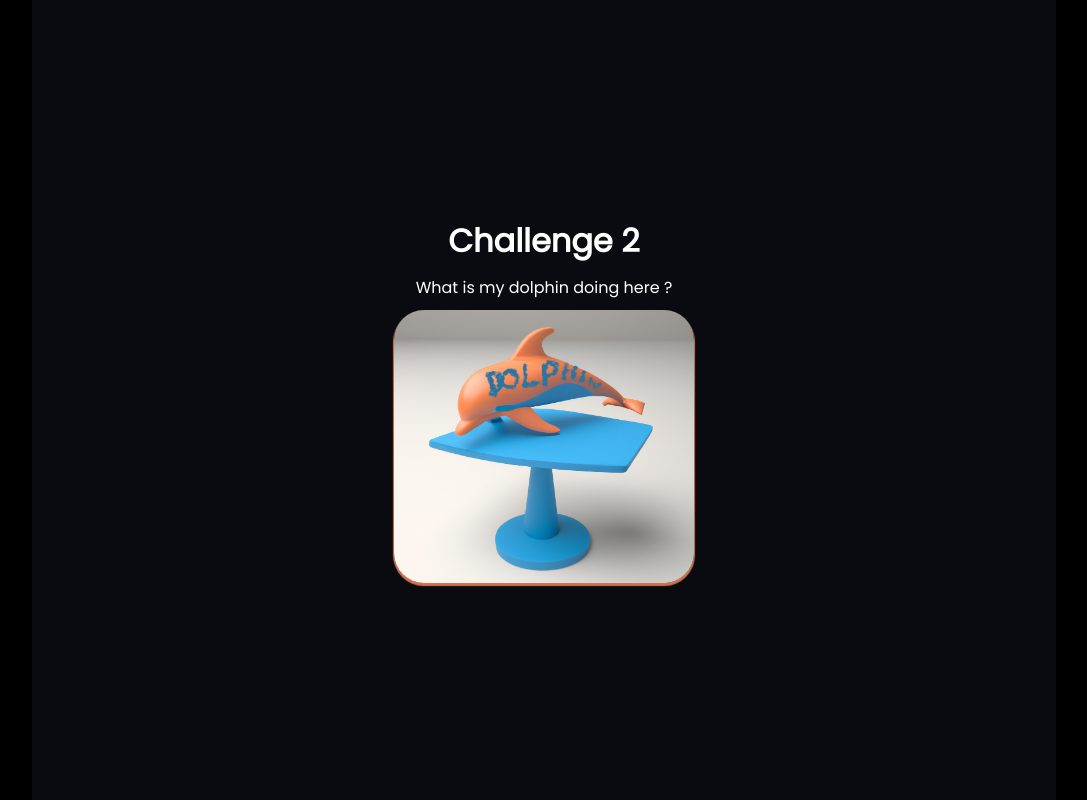
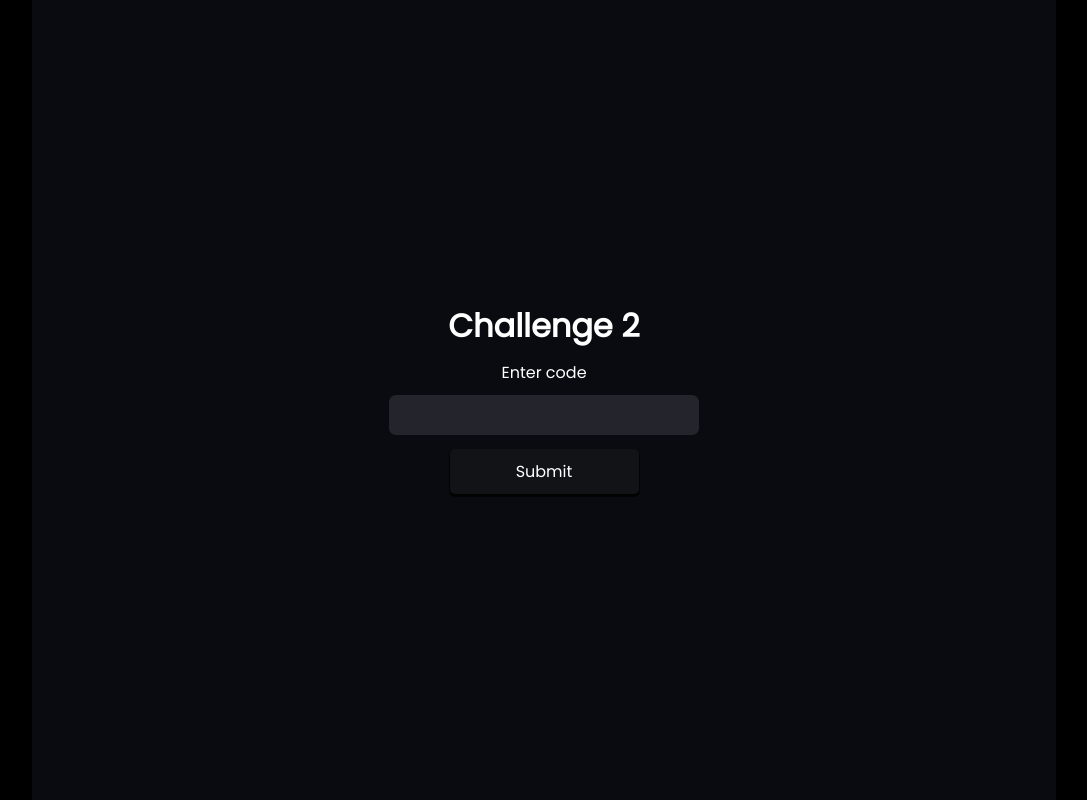
Before and after one commit to antaww/Hack-Me-Challenge, a PHP site: page /pages/challenge2.php in a window 1280 px wide. Shown: the whole page, without its empty margins (96-1183 px from the left). Run offline with PHP 8.4, Linux system fonts and the light colour scheme; data that the repository does not hold is empty.

Commit message:
feat(style): Add challenge 2 security.

```diff
--- a/pages/challenge2.php
+++ b/pages/challenge2.php
@@ -11,30 +11,41 @@
 		<div class="container">
 			<div class="pageTitle" style="color:white;">Challenge 2</div>
 			<?php
+			$expectedCode = 'CHALLENGE48H'; //cookie -> message -> image -> flag js -> morse -> binary -> code
+
+			if (!isset($_POST['codeC2'])) {
+				echo '<form autocomplete="off" class="password-form" method="post">';
+				echo '<label for="code">Enter code</label>';
+				echo '<input autocomplete="off" type="password" name="codeC2" id="code">';
+				echo '<button type="submit" value="Submit">Submit</button>';
+				echo '</form>';
+			} else {
+				$enteredCode = $_POST['codeC2'];
+				if ($enteredCode == $expectedCode) {
 					$host_name = 'db5011839211.hosting-data.io';
 					$database = 'dbs9971177';
 					$user_name = 'dbu5519438';
 					$password = '26032000Alexis/';
-
-    $link = new mysqli($host_name, $user_name, $password, $database);
-
-    $expectedCode = 'CHALLENGE48H'; //cookie -> message -> image -> flag js -> morse -> binary -> code
+					$link = new mysqli($host_name, $user_name, $password, $database); // Working on FTP only
 
 					if (isset($_SERVER['QUERY_STRING']) && $_SERVER['QUERY_STRING'] == 'SELECT+*+FROM+dolphin') {
-        $sql = str_replace("+", " ", $_SERVER['QUERY_STRING']);
+						$sql = str_replace('+', ' ', $_SERVER['QUERY_STRING']);
 						$result = $link->query($sql);
 
 						if ($result->num_rows > 0) {
-            // output data of each row
 							while ($row = $result->fetch_assoc()) {
-                echo "id: " . $row["id_animal"] . " genre: " . $row["gender"] . " " . $row["weight"] . "<br>";
+								echo 'id: ' . $row['id_animal'] . ' genre: ' . $row['gender'] . ' ' . $row['weight'] . '<br>';
 							}
 						}
 					} else {
 						echo 'What is my dolphin doing here ?';
 					}
 
-			echo '<img class="dolphin" src="dolphin.png" alt="dolphin">'
+					echo '<img class="dolphin" src="dolphin.png" alt="dolphin">';
+				} else {
+					echo '<a href="challenge2.php"><button>Try again.</button></a>';
+				}
+			}
 			?>
 		</div>
 	</body>
```
Lines whose indentation alone changed are shown as unchanged.
